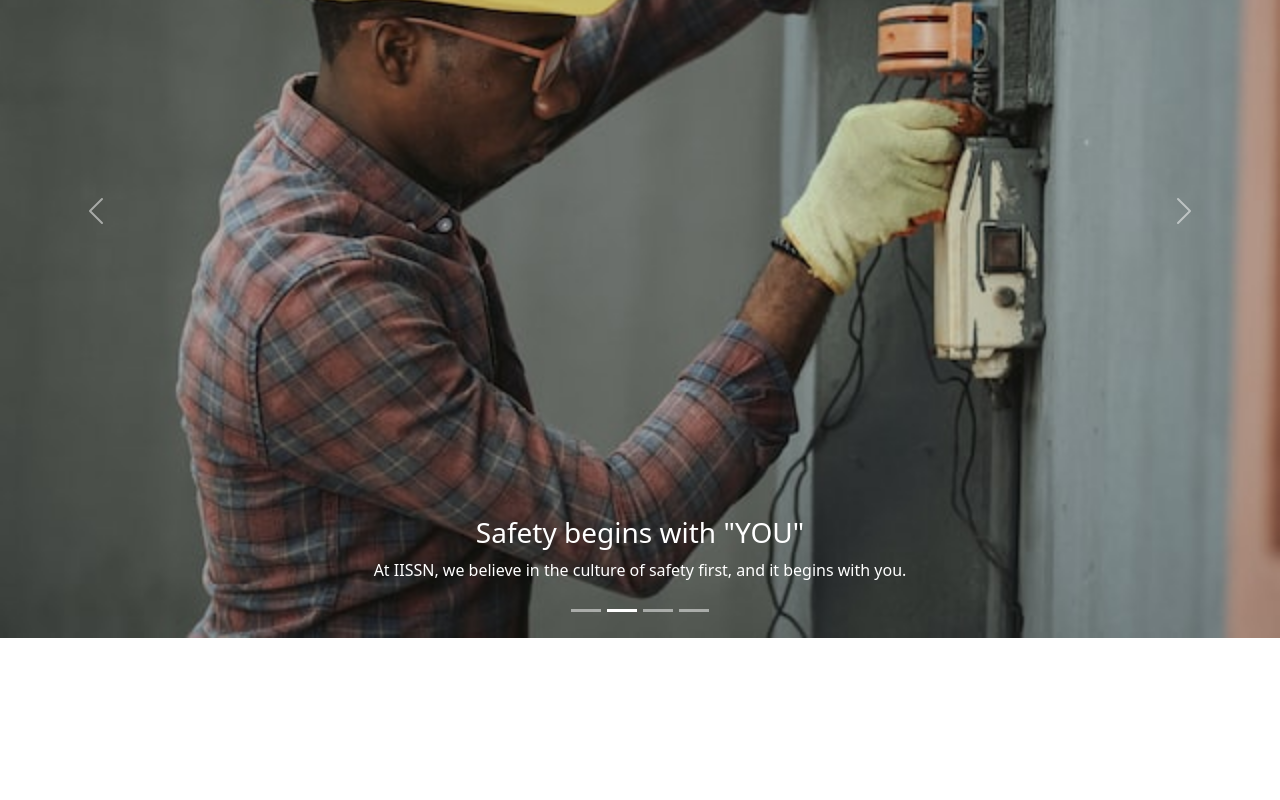
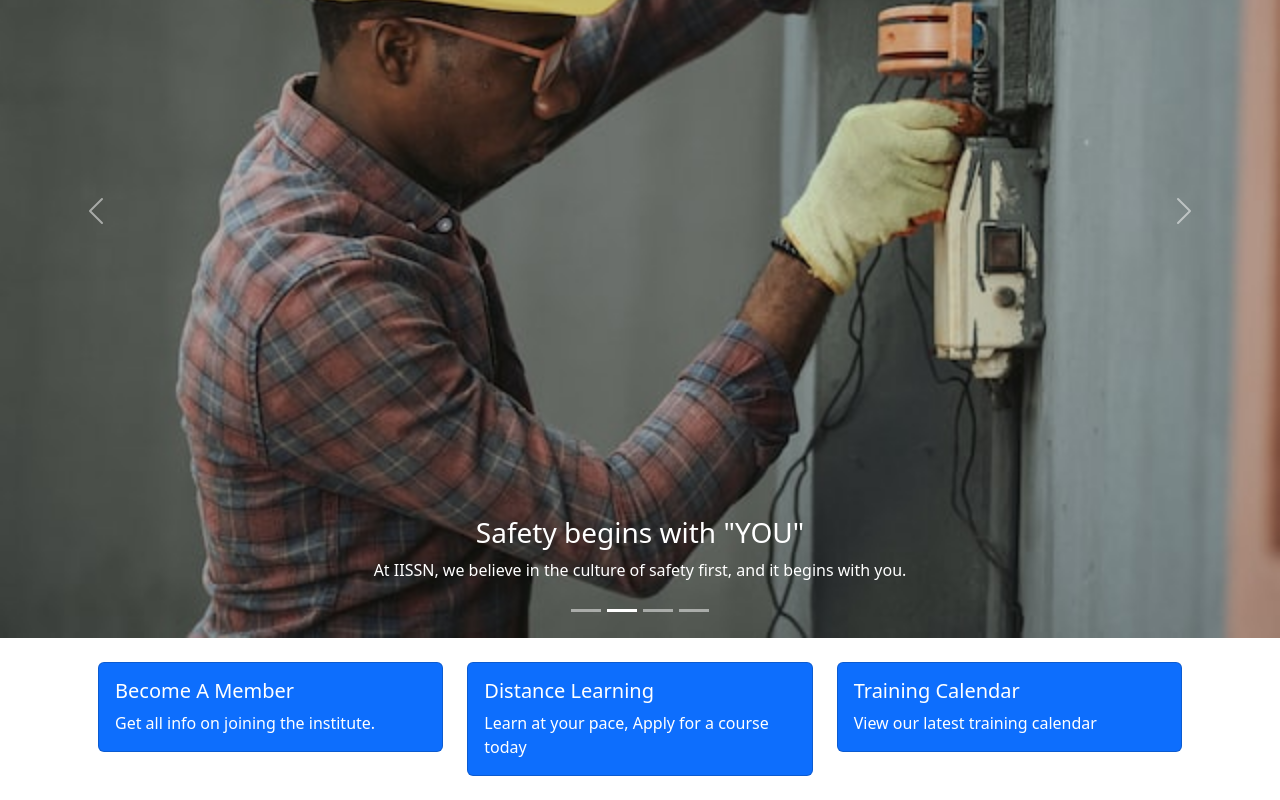
Before and after one commit to nsilva1/iissn, a React (Create React App) app: page / in a window 1280 px wide. Shown: the part 328-1128 px from the top of the page. Before the commit the page ends 966 px from the top, so only its background shows below. Built offline with nearby package versions, Linux system fonts and the light colour scheme.

Commit message:
services section completed

```diff
--- a/src/components/pages/home/HomePage.js
+++ b/src/components/pages/home/HomePage.js
@@ -1,5 +1,6 @@
 import React from "react";
 import { Container } from "react-bootstrap";
+import Services from "./Services";
 import TopCarousel from "./TopCarousel";
 
 const HomePage = () => {
@@ -9,7 +10,9 @@ const HomePage = () => {
         <TopCarousel />
       </div>
       <div>
-        <Container></Container>
+        <Container>
+          <Services />
+        </Container>
       </div>
     </>
   );
--- /dev/null
+++ b/src/components/pages/home/Services.js
@@ -0,0 +1,61 @@
+import React from "react";
+import { Row, Col, Card } from "react-bootstrap";
+import { Link } from "react-router-dom";
+
+const Services = () => {
+  return (
+    <div className="p-3">
+      <Row className="justify-content-sm-center">
+        <Col sm={4} xs={12} className="my-2">
+          <Card bg="primary" text="white">
+            <Card.Body>
+              <Card.Title>
+                <Link
+                  to="/membership"
+                  style={{ textDecoration: "none", color: "white" }}
+                >
+                  Become A Member
+                </Link>
+              </Card.Title>
+              <Card.Text>Get all info on joining the institute.</Card.Text>
+            </Card.Body>
+          </Card>
+        </Col>
+        <Col sm={4} xs={12} className="my-2">
+          <Card bg="primary" text="white">
+            <Card.Body>
+              <Card.Title>
+                <Link
+                  to="/courses"
+                  style={{ textDecoration: "none", color: "white" }}
+                >
+                  Distance Learning
+                </Link>
+              </Card.Title>
+              <Card.Text>
+                Learn at your pace, Apply for a course today
+              </Card.Text>
+            </Card.Body>
+          </Card>
+        </Col>
+        <Col sm={4} xs={12} className="my-2">
+          <Card bg="primary" text="white">
+            <Card.Body>
+              <Card.Title>
+                <Link
+                  to="/calendar"
+                  style={{ textDecoration: "none", color: "white" }}
+                >
+                  Training Calendar
+                </Link>
+              </Card.Title>
+              <Card.Text>View our latest training calendar</Card.Text>
+            </Card.Body>
+          </Card>
+        </Col>
+      </Row>
+    </div>
+  );
+};
+
+export default Services;
```
